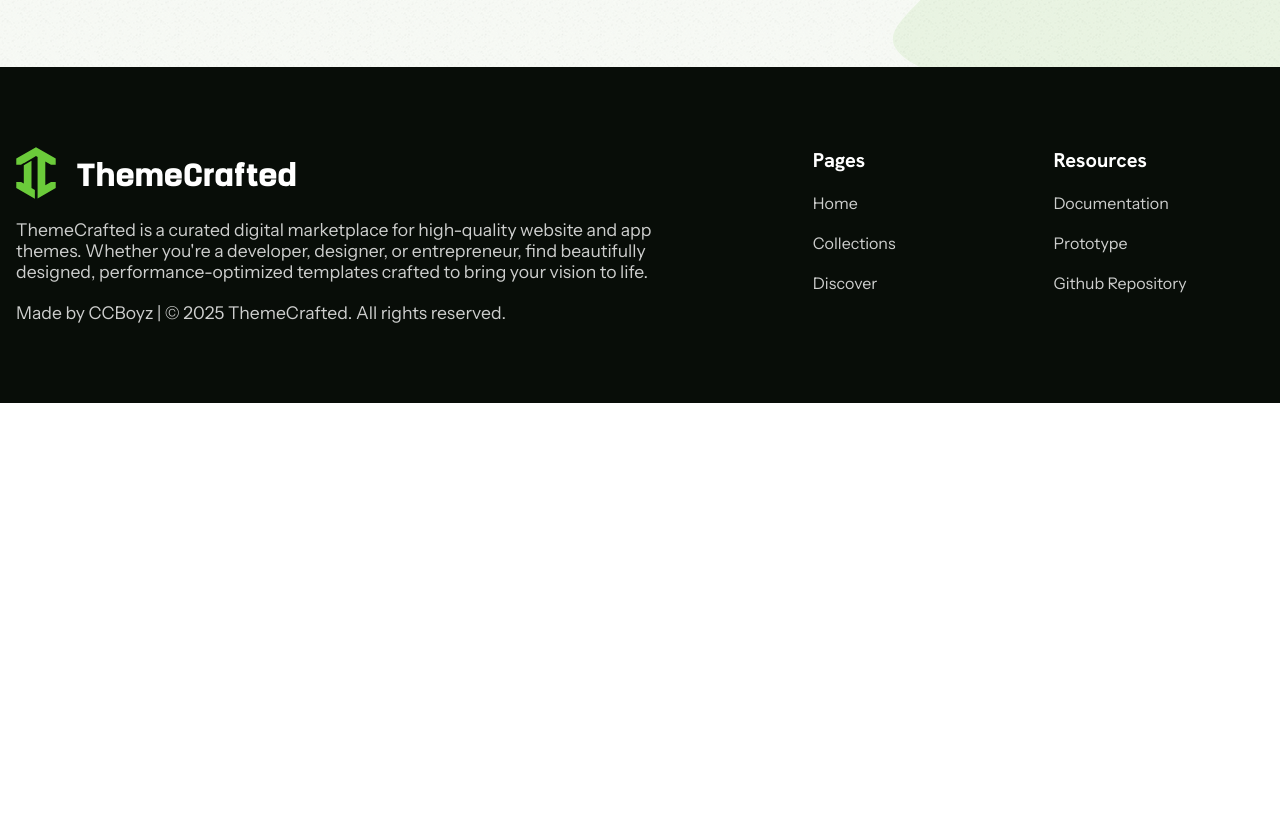
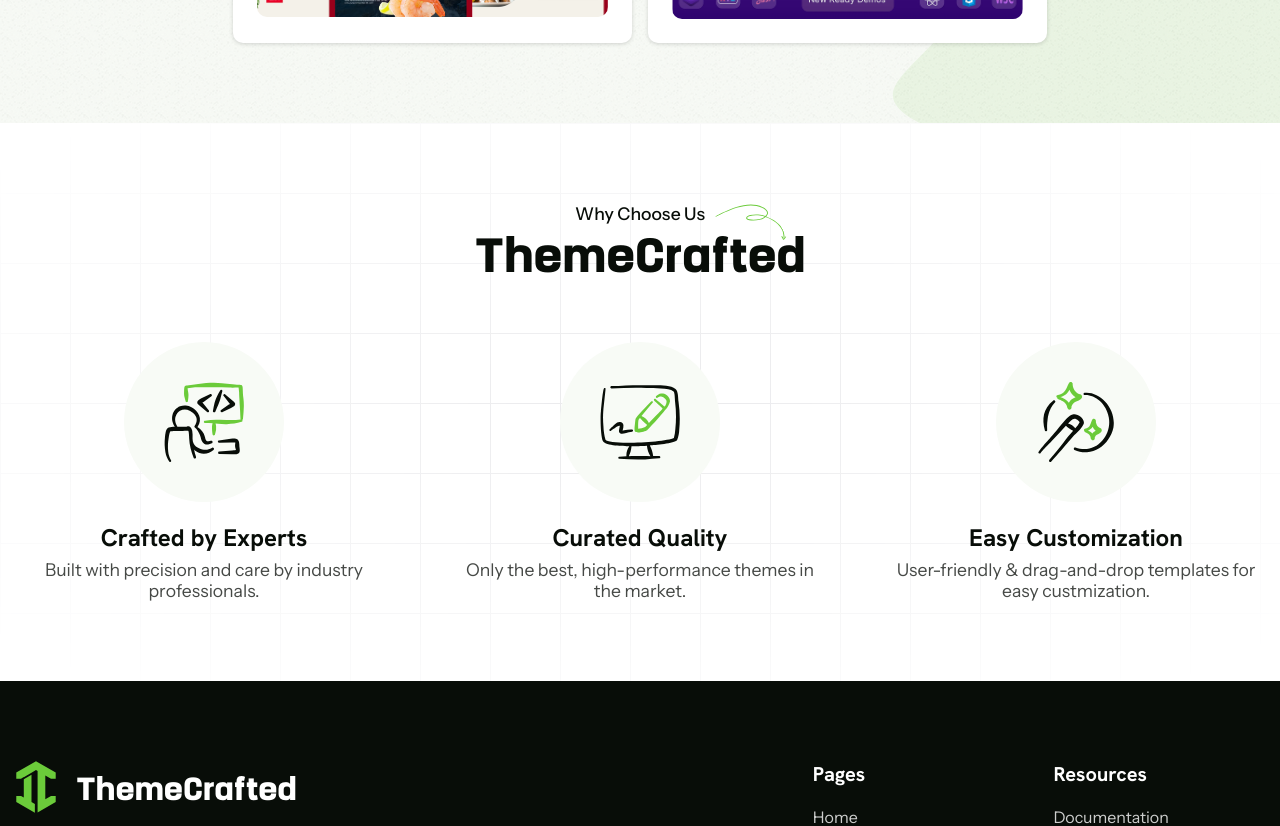
Before and after one commit to GabrielAsis/ThemeCrafted, a React (Vite) app: page / in a window 1280 px wide. Shown: the part 1800-2626 px from the top of the page. Before the commit the page ends 2203 px from the top, so only its background shows below. Built offline with nearby package versions, Linux system fonts and the light colour scheme.

Commit message:
Created Why Choose Us Section
Added Why Choose Us Section to Homepage

Will work on CTA Section tomorrow and finish up the homepage

```diff
--- /dev/null
+++ b/src/components/benifits section/Benifits.jsx
@@ -0,0 +1,38 @@
+import React from 'react'
+import './Benifits.scss'
+
+import { whyChooseUs } from '../../data'
+import { swirlyArrow } from '../../assets'
+
+const Benifits = () => {
+  return (
+    <div className='benifits'>
+      <div className="grid-bg">
+        <div className="grid-overlay" />
+        <div className="container">
+          <div className="title">
+            <p>Why Choose Us</p>
+            <h1>ThemeCrafted</h1>
+            <img src={swirlyArrow} className='arrow'/>
+          </div>
+          <div className="benifits-container">
+            {whyChooseUs.map((benifit) => (
+              <div className="benifits-card" key={benifit.id}>
+                <div className="svg">
+                  <img src={benifit.svg} alt="" />
+                </div>
+                <div className="details">
+                  <h3>{benifit.title}</h3>
+                  <p>{benifit.desc}</p>
+                </div>
+              </div>
+            ))}
+          </div>
+        </div>
+      </div>
+    </div>
+
+  )
+}
+
+export default Benifits
--- /dev/null
+++ b/src/components/benifits section/Benifits.scss
@@ -0,0 +1,131 @@
+.benifits {
+  position: relative;
+  background-color: white;
+  overflow: hidden;
+  display: flex;
+  justify-content: center;
+  align-items: center;
+
+  .grid-bg {
+    position: relative;
+    width: 100%;
+    height: 100%;
+    z-index: 0;
+    background-size: 70px 70px;
+    background-image: linear-gradient(to right, #e4e4e7 1px, transparent 1px),
+                      linear-gradient(to bottom, #e4e4e7 1px, transparent 1px);
+
+    .grid-overlay {
+      pointer-events: none;
+      position: absolute;
+      inset: 0;
+      z-index: 1;
+      display: flex;
+      align-items: center;
+      justify-content: center;
+      align-items: center;
+      background-color: white;
+      mask-image: radial-gradient(ellipse at center center, rgba(0,0,0,0.2) 0%, black 96%);
+    }
+
+    .container {
+      position: relative;
+      z-index: 2;
+      max-width: 1280px;
+      width: 100%;
+      padding: 80px 16px;
+      margin: 0 auto;
+      display: flex;
+      flex-direction: column;
+      align-items: center;
+      justify-content: center;
+      gap: 60px;
+
+      @media (max-width: 1025px) {
+        padding: 60px 16px;
+        gap: 40px;
+      }
+
+      .title {
+        text-align: center;
+        position: relative;
+        h1 {
+          font-family: "LogoFont", sans-serif;
+        }
+
+        p {
+          color: rgba(var(--black--color)) !important;
+          font-weight: 500;
+        }
+
+        .arrow {
+          position: absolute;
+          top: -3%;
+          right: 8%;
+          transform: rotate(60deg);
+          width: 55px;
+
+          @media (max-width: 1025px) {
+            width: 45px;
+          }
+
+          @media (max-width: 768px) {
+            width: 35px;
+            right: 3%;
+          }
+        }
+      }
+
+      .benifits-container {
+        display: flex;
+        flex-direction: row;
+        justify-content: center;
+        align-self: start;
+        width: 100%;
+        gap: 60px;
+        @media (max-width: 1025px) {
+          gap: 30px;
+        }
+        @media (max-width: 768px) {
+          flex-direction: column;
+        }
+
+        .benifits-card {
+          display: flex;
+          flex-direction: column;
+          justify-content: center;
+          align-items: center;
+          gap: 20px;
+          text-align: center;
+          flex: 1;
+
+          .svg {
+            background-color: rgba(var(--off-white-color));
+            border-radius: 100%;
+            display: flex;
+            justify-content: center;
+            align-items: center;
+            img {
+              height: 160px;
+              width: auto;
+              padding: 40px;
+              @media (max-width: 1025px) {
+                height: 120px;
+                padding: 30px;
+              }
+            }
+          }
+
+          .details {
+            display: flex;
+            flex-direction: column;
+            justify-content: center;
+            align-items: center;
+            gap: 6px;
+            text-align: center;
+          }
+        }
+      }
+    }
+  }
+}
--- a/src/components/categories section/Categories.scss
+++ b/src/components/categories section/Categories.scss
@@ -6,6 +6,10 @@
   padding: 80px 16px;
   position: relative;
   overflow: hidden;
+  @media (max-width: 1025px) {
+    padding: 60px 16px;
+  }
+
   .blob-1, .blob-2 {
     position: absolute;
     z-index: 1;
@@ -63,6 +67,9 @@
       display: flex;
       flex-direction: column;
       gap: 20px;
+      @media (max-width: 768px) {
+        gap: 10px;
+      }
 
       .title{
         h2 {
@@ -83,7 +90,7 @@
             transform: rotate(2deg);
             pointer-events: none;
             @media (max-width: 480px) {
-              display: none !important;
+              bottom: -6px;
             }
           }
         }
--- a/src/components/hero section/Hero.scss
+++ b/src/components/hero section/Hero.scss
@@ -33,9 +33,13 @@
     align-items: center;
     justify-content: center;
     gap: 60px;
-    padding: 12rem 16px;
+    padding: 220px 16px;
     max-width: 1280px;
     margin: 0 auto;
+
+    @media (max-width: 1025px) {
+      padding: 160px 16px;
+    }
 
     @media (max-width: 768px) {
       flex-direction: column;
--- a/src/data.js
+++ b/src/data.js
@@ -9,6 +9,9 @@ import {
   restaurantSvg,
   techImg,
   techSvg,
+  codingSvg,
+  creatingSvg,
+  customizationSvg,
 } from "./assets"
 
 export const categories = [
@@ -53,3 +56,24 @@ export const categories = [
   }
 
 ]
+
+export const whyChooseUs = [
+  {
+    id: 1,
+    title: "Crafted by Experts",
+    desc: "Built with precision and care by industry professionals.",
+    svg: codingSvg,
+  },
+  {
+    id: 2,
+    title: "Curated Quality",
+    desc: "Only the best, high-performance themes in the market.",
+    svg: creatingSvg,
+  },
+  {
+    id: 3,
+    title: "Easy Customization",
+    desc: "User-friendly & drag-and-drop templates for easy custmization.",
+    svg: customizationSvg,
+  }
+]
--- a/src/pages/home/Home.jsx
+++ b/src/pages/home/Home.jsx
@@ -1,13 +1,17 @@
 import React from 'react'
 import "./Home.scss"
+
+// section imports
 import Hero from '../../components/hero section/Hero'
 import Categories from '../../components/categories section/Categories'
+import Benifits from '../../components/benifits section/Benifits'
 
 const Home = () => {
   return (
     <div className='home'>
       <Hero />
       <Categories />
+      <Benifits />
     </div>
   )
 }
```
Also changed, not shown: src/assets/index.js (+11 -0 lines), src/assets/Swirly Arrow Drawing.svg (added).
